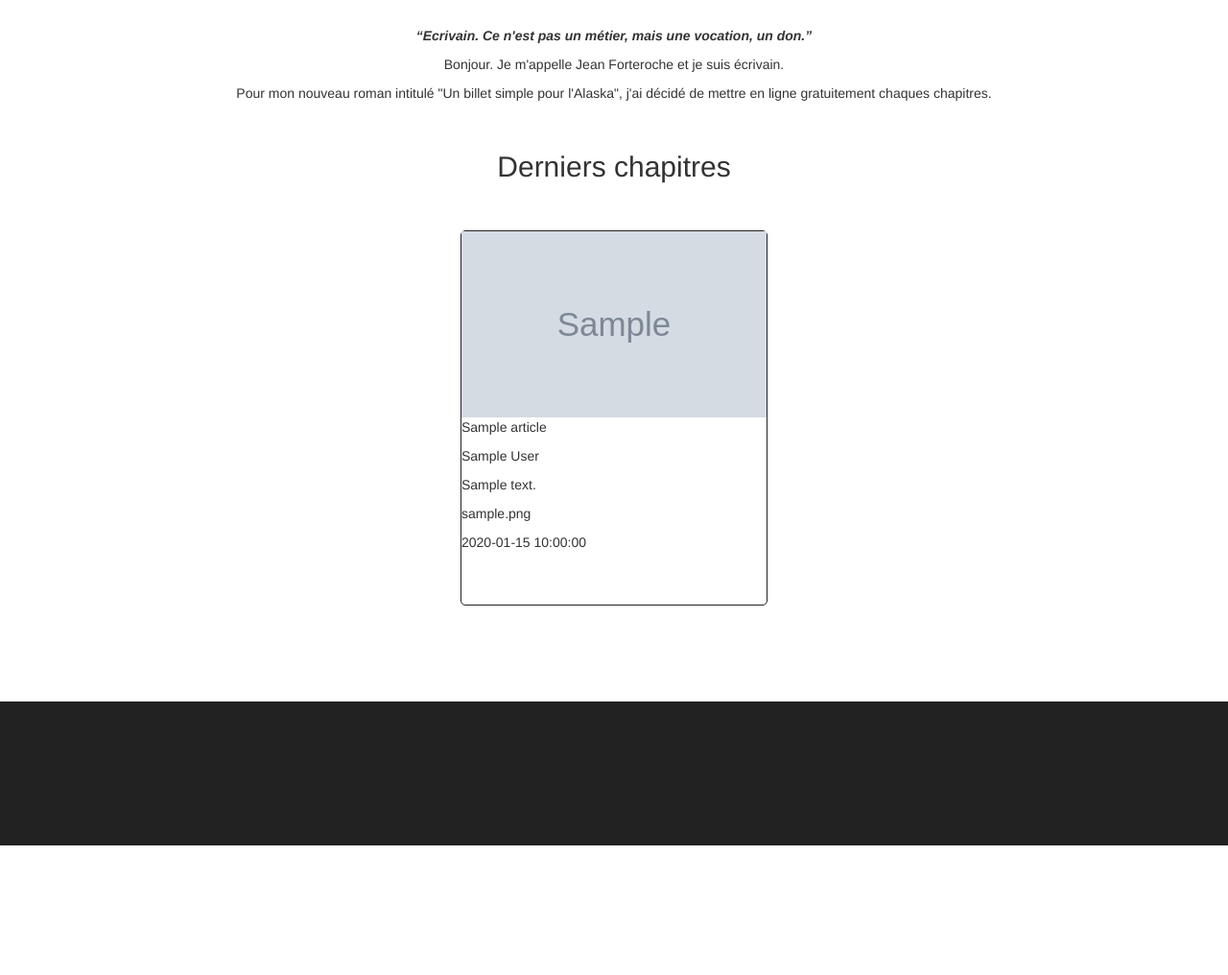
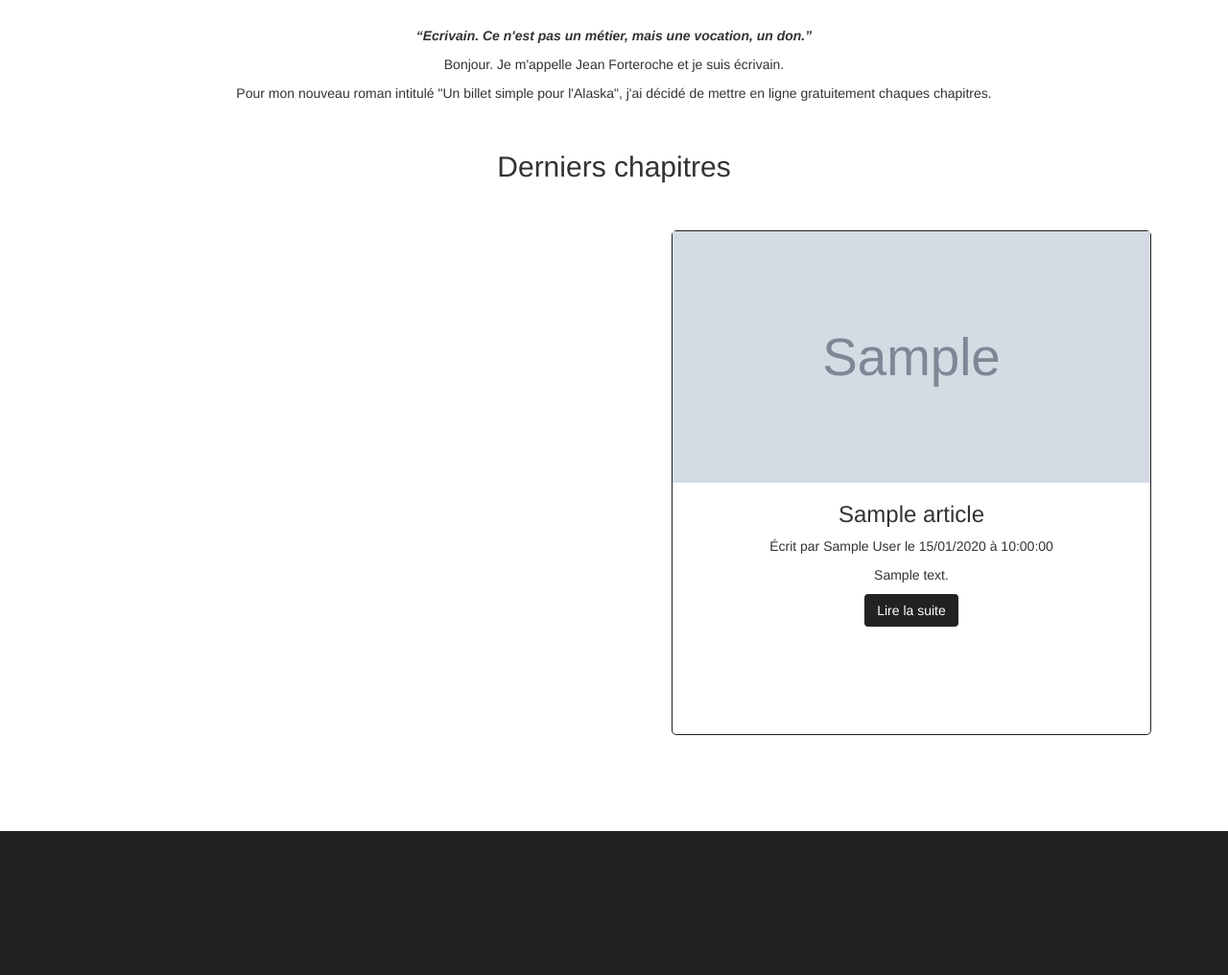
Before and after one commit to Drival59/Projet4, a PHP site: page / in a window 1280 px wide; the page is wider, and only the part inside the window is pictured. Shown: the part 775-1791 px from the top of that part at 96% size. Before the commit the page ends 1656 px from the top of that part, so only its background shows below. Run offline with PHP 8.4, Linux system fonts and the light colour scheme; tables that the repository leaves empty or names only in its code hold one stand-in row (values such as "Sample post"); grey boxes marked "Sample" are stand-in pictures; some libraries are stand-ins or nearby versions.

Commit message:
Changement nom fonction et design sur la page home

```diff
--- a/public/css/style.css
+++ b/public/css/style.css
@@ -64,14 +64,25 @@ header
 #lastPosts
 {
   margin: auto;
+  width: 1900px;
   display: flex;
   justify-content: space-around;
 }
 .postHome
 {
   border: 1px solid #222222;
-  width: 25%;
+  width: 500px;
   border-radius: 5px;
+  text-align: center;
+}
+.btn
+{
+  background-color: #222222;
+  color: white;
+}
+.btn:hover
+{
+  color: grey;
 }
 footer
 {
--- a/view/frontend/home.php
+++ b/view/frontend/home.php
@@ -14,21 +14,17 @@
 
   <?php
 
-
     foreach ($lastPosts as $post) {
+      $dateFormat = new DateTime($post['date_article']);
+      $dateFr = $dateFormat->format('d/m/Y à H:i:s');
       echo '<div class="postHome">';
       echo '<img src="public/images/' . $post['img_article'] . '" alt="" width="100%" height="50%">';
-      echo "<p>" . $post['title'] . "</p>";
-      echo "<p>" . $post['author'] . "</p>";
+      echo "<h3>" . $post['title'] . "</h3>";
+      echo '<p>Écrit par ' . $post['author'] . ' le '. $dateFr . '</p>';
       echo "<p>" . $post['content'] . "</p>";
-      echo "<p>" . $post['img_article'] . "</p>";
-      echo "<p>" . $post['date_article'] . "</p>";
+      echo '<button type="button" class="btn">Lire la suite</button>';
       echo '</div>';
-
-
-
     }
-
 
   ?>
 
```
Also changed, not shown: controler/frontend.php (line endings or trailing spaces).
